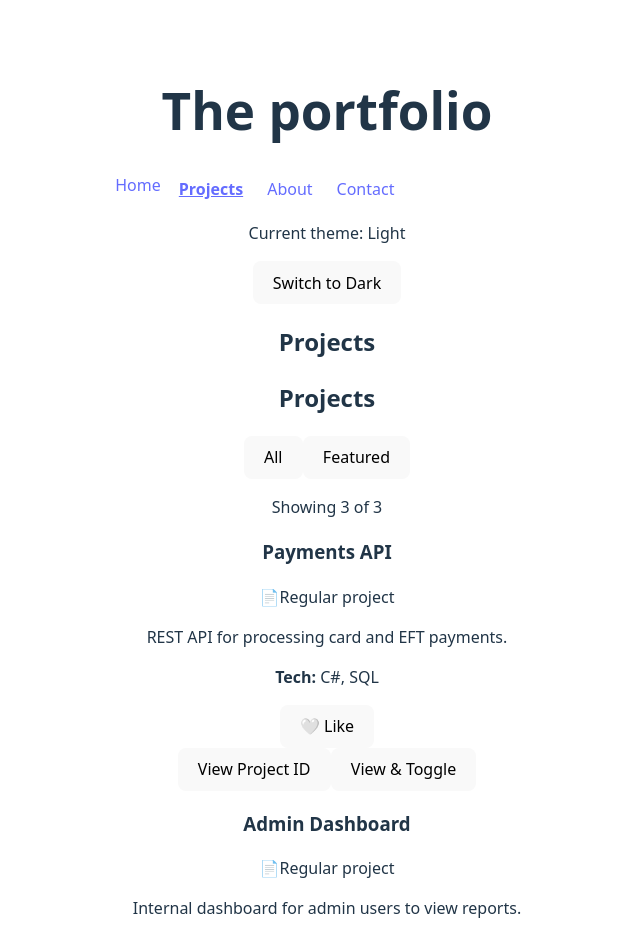
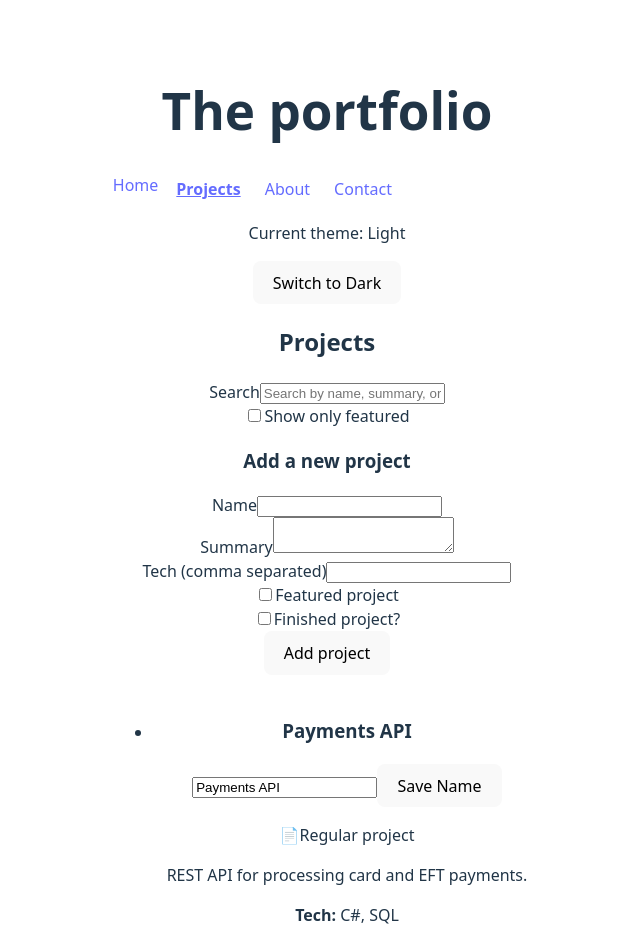
Before and after one commit to isaaclhollywoodbets/react-follow-along, a React (Vite) app: page /projects in a window 1280 px wide. Shown: the top 940 px of the page, without its empty margins (313-953 px from the left). Built offline with nearby package versions, Linux system fonts and the light colour scheme.

Commit message:
controlled inputs start

```diff
--- /dev/null
+++ b/src/components/AddProjectForm.tsx
@@ -0,0 +1,107 @@
+// src/components/AddProjectForm.tsx
+import { useState } from 'react';
+import type { Project } from '../data/projects';
+
+type AddProjectFormProps = {
+  onAddProject: (project: Project) => void;
+};
+
+function AddProjectForm({ onAddProject }: AddProjectFormProps) {
+  const [name, setName] = useState('');
+  const [summary, setSummary] = useState('');
+  const [techInput, setTechInput] = useState('');
+  const [featured, setFeatured] = useState(false);
+  const [finished, setFinished] = useState(false);
+
+  function handleSubmit(event: React.FormEvent<HTMLFormElement>) {
+    event.preventDefault();
+
+    if (!name.trim() || !summary.trim()) {
+      // basic guard - in real app you'd show a message
+      return;
+    }
+
+    const techArray = techInput
+      .split(',')
+      .map(item => item.trim())
+      .filter(Boolean);
+
+    const newProject: Project = {
+      id: Date.now(), // simple unique-ish id for now
+      name: name.trim(),
+      summary: summary.trim(),
+      tech: techArray,
+      featured,
+      finished,
+      details: 'New project added from the form.',
+    };
+
+    onAddProject(newProject);
+
+    // clear form
+    setName('');
+    setSummary('');
+    setTechInput('');
+    setFeatured(false);
+    setFinished(false);
+  }
+
+  return (
+    <form onSubmit={handleSubmit}>
+      <h3>Add a new project</h3>
+
+      <div>
+        <label htmlFor="project-name">Name</label>
+        <input
+          id="project-name"
+          value={name}
+          onChange={event => setName(event.target.value)}
+        />
+      </div>
+
+      <div>
+        <label htmlFor="project-summary">Summary</label>
+        <textarea
+          id="project-summary"
+          value={summary}
+          onChange={event => setSummary(event.target.value)}
+        />
+      </div>
+
+      <div>
+        <label htmlFor="project-tech">Tech (comma separated)</label>
+        <input
+          id="project-tech"
+          value={techInput}
+          onChange={event => setTechInput(event.target.value)}
+        />
+      </div>
+
+      <div>
+        <label>
+          <input
+            type="checkbox"
+            checked={featured}
+            onChange={event => setFeatured(event.target.checked)}
+          />
+          Featured project
+        </label>
+      </div>
+
+      <div>
+        <label>
+          <input
+            type="checkbox"
+            checked={finished}
+            onChange={event => setFinished(event.target.checked)}
+          />
+          Finished project?
+        </label>
+      </div>
+
+      <button type="submit">Add project</button>
+    </form>
+  );
+}
+
+export default AddProjectForm;
--- a/src/components/ProjectCard.tsx
+++ b/src/components/ProjectCard.tsx
@@ -8,11 +8,15 @@ import type { Project } from '../data/projects';
 type ProjectCardProps = {
   project: Project;
   onSelect?: (id: number) => void;
+  onToggleFeatured: (id: number) => void;
+  onRemoveProject: (id: number) => void;
+  onRenameProject: (id: number, newName: string) => void;
 };
 
 
-function ProjectCard({ project, onSelect }: ProjectCardProps) {
+function ProjectCard({ project, onToggleFeatured, onRemoveProject, onRenameProject }: ProjectCardProps) {
   const [isExpanded, setIsExpanded] = useState(false);
+  const [draftName, setDraftName] = useState(project.name);
   const hasDetails = Boolean(project.details?.trim());
   const techList = project.tech.join(', ');
 
@@ -20,15 +24,36 @@ function ProjectCard({ project, onSelect }: ProjectCardProps) {
     setIsExpanded(prev => !prev)
   }
 
-  const handleClick = () => {
-    onSelect?.(project.id);
-    handleToggleDetails();
+  function handleToggleFeaturedClick() {
+    onToggleFeatured(project.id)
   }
+
+  function handleRemoveClick() {
+    onRemoveProject(project.id)
+  }
+
+  function handleRename() {
+    const trimmed = draftName.trim();
+    if (!trimmed) return;
+    onRenameProject(project.id, trimmed);
+  }
+
+  // const handleClick = () => {
+  //   onSelect?.(project.id);
+  //   handleToggleDetails();
+  // }
 
   return (
     <>
       <article className="project-card">
         <h3>{project.name}</h3>
+        <input
+        value={draftName}
+        onChange={event => setDraftName(event.target.value)} />
+        <button type="button" onClick={handleRename}>
+          Save Name
+        </button>
+
         <FeaturedBadge isFeatured={project.featured} />
         <p>{project.summary}</p>
 
@@ -47,21 +72,26 @@ function ProjectCard({ project, onSelect }: ProjectCardProps) {
           <LikeButton />
         </div>
 
-
-
-
-
-        <button type="button" onClick={() => onSelect?.(project.id)}>
+        {/* <button type="button" onClick={() => onSelect?.(project.id)}>
           View Project ID
-        </button>
+        </button> */}
         {hasDetails && (
           <button type="button" onClick={handleToggleDetails}>
             {isExpanded ? 'Show Less' : 'Show More'}
           </button>
         )}
-        <button type="button" onClick={handleClick}>
+
+        <button type="button" onClick={handleToggleFeaturedClick}>
+          {project.featured ? "Unfeature" : "Feature"}
+        </button>
+
+        <button type="button" onClick={handleRemoveClick}>
+          Remove
+        </button>
+
+        {/* <button type="button" onClick={handleClick}>
           View & Toggle
-        </button>
+        </button> */}
       </article>
     </>
 
--- a/src/components/ProjectsList.tsx
+++ b/src/components/ProjectsList.tsx
@@ -1,53 +1,34 @@
-import { useState } from 'react';
 import ProjectCard from './ProjectCard';
-import { projects } from '../data/projects';
+import type { Project } from '../data/projects';
 
-// type Filter = 'all' | 'featured';
+type ProjectListProps = {
 
-export type ProjectListProps = {
-    filter?: 'all' | 'featured';
-    onSelect?: (id: number) => void;
+    projects: Project[];
+    onToggleFeatured: (id: number) => void
+    onRemoveProject: (id: number) => void
+    onRenameProject: (id: number, newName: string) => void
 }
 
-function ProjectsList({ filter = 'all', onSelect }: ProjectListProps) {
-  const [activefilter, setActiveFilter] = useState(filter);
-
-  const visibleProjects =
-    activefilter === 'featured'
-      ? projects.filter(p => p.featured)
-      : projects;
+function ProjectsList({
+  projects,
+  onToggleFeatured,
+  onRemoveProject,
+  onRenameProject }: ProjectListProps) {
 
   return (
     <section>
-      <h2>Projects</h2>
-
-      <div className="filter-row">
-        <button
-          type="button"
-          className={filter === 'all' ? 'active' : ''}
-          onClick={() => setActiveFilter('all')}
-        >
-          All
-        </button>
-
-        <button
-          type="button"
-          className={filter === 'featured' ? 'active' : ''}
-          onClick={() => setActiveFilter('featured')}
-        >
-          Featured
-        </button>
-      </div>
-
-      <p className="muted">
-        Showing {visibleProjects.length} of {projects.length}
-      </p>
-
-      <div className="projects-grid">
-        {visibleProjects.map(project => (
-          <ProjectCard key={project.id} project={project} onSelect={onSelect} />
+       <ul className="projects-list">
+        {projects.map(project => (
+          <li key={project.id}>
+            <ProjectCard
+            project={project}
+            onToggleFeatured={onToggleFeatured}
+            onRemoveProject={onRemoveProject}
+            onRenameProject={onRenameProject}
+            />
+          </li>
         ))}
-      </div>
+      </ul>
     </section>
   );
 }
--- /dev/null
+++ b/src/components/ProjectsSection.tsx
@@ -0,0 +1,93 @@
+// src/components/ProjectsSection.tsx
+import { useState } from 'react';
+import { projects as initialProjects } from '../data/projects';
+import type { Project } from '../data/projects';
+import ProjectsList from './ProjectsList';
+import AddProjectForm from './AddProjectForm';
+
+function ProjectsSection() {
+    const [projectList, setProjectList] = useState<Project[]>(initialProjects);
+    const [showFeaturedOnly, setShowFeaturedOnly] = useState(false);
+    const [searchTerm, setSearchTerm] = useState('');
+
+    function handleAddProject(newProject: Project) {
+        setProjectList(prevProjects => [...prevProjects, newProject]);
+    }
+
+    function handleToggleFeatured(id: number) {
+        setProjectList(prevProjects =>
+            prevProjects.map(project =>
+                project.id === id
+                    ? { ...project, featured: !project.featured }
+                    : project
+            )
+        );
+    }
+
+    function handleRemoveProject(id: number) {
+        setProjectList(prevProjects =>
+            prevProjects.filter(project => project.id !== id)
+        );
+    }
+
+    function handleRenameProject(id: number, newName: string) {
+        setProjectList(prevProjects =>
+            prevProjects.map(project =>
+                project.id === id
+                    ? { ...project, name: newName }
+                    : project
+            )
+        )
+    }
+
+    const normalizedSearch = searchTerm.toLowerCase().trim();
+
+    // const visibleProjects = showFeaturedOnly
+    //     ? projectList.filter(project => project.featured)
+    //     : projectList;
+
+    const visibleProjects = projectList.filter(project => {
+        if (showFeaturedOnly && !project.featured) return false;
+        if (!normalizedSearch) return true;
+
+        const inName = project.name.toLowerCase().includes(normalizedSearch);
+        const inSummary = project.summary.toLowerCase().includes(normalizedSearch);
+        const inTech = project.tech.join(' ').toLowerCase().includes(normalizedSearch);
+
+        return inName || inSummary || inTech;
+    });
+
+    return (
+        <section>
+            <h2>Projects</h2>
+
+            <div>
+                <label htmlFor="project-search">Search</label>
+                <input
+                    id="project-search"
+                    value={searchTerm}
+                    onChange={event => setSearchTerm(event.target.value)}
+                    placeholder="Search by name, summary, or tech"
+                />
+            </div>
+
+            <label>
+                <input
+                    type="checkbox"
+                    checked={showFeaturedOnly}
+                    onChange={event => setShowFeaturedOnly(event.target.checked)}
+                />
+                Show only featured
+            </label>
+            <AddProjectForm onAddProject={handleAddProject} />
+            <br />
+            <ProjectsList
+                projects={visibleProjects}
+                onToggleFeatured={handleToggleFeatured}
+                onRemoveProject={handleRemoveProject}
+                onRenameProject={handleRenameProject} />
+        </section>
+    );
+}
+
+export default ProjectsSection;
--- a/src/pages/ProjectsPage.tsx
+++ b/src/pages/ProjectsPage.tsx
@@ -1,20 +1,8 @@
-import ProjectsList from '../components/ProjectsList'
+import ProjectsSection from '../components/ProjectsSection'
 
 export default function ProjectsPage() {
-  const handleSelectProject = (id: number) => {
-    alert(`Selected project', ${id}`)
-  }
+
   return (
-    <>
-      <h2>Projects</h2>
-      {/* {projects.map(project => (
-        <ProjectCard
-          key={project.id}
-          project={project}
-          onSelect={handleSelectProject} />
-      ))} */}
-      <ProjectsList onSelect={handleSelectProject} />
-
-    </>
+      <ProjectsSection/>
   );
 }
```
